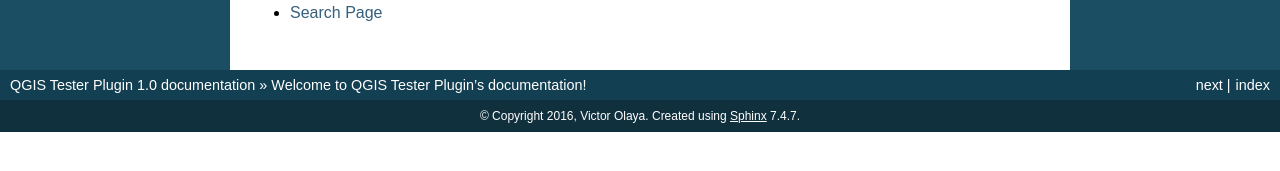
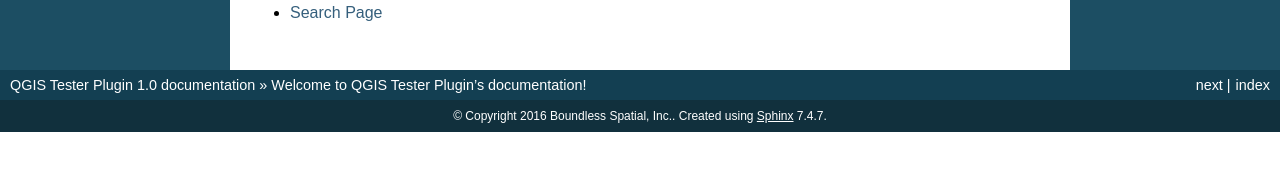
Before and after one commit to planetfederal/qgis-tester-plugin, a Sphinx documentation site: the page built from docs/source/index.rst, in a window 1280 px wide. Shown: the part 391-562 px from the top of the page. Built offline with Sphinx 7.4.7, drawn with Linux system fonts in a browser that asks for light colours.

Commit message:
Changes copyright message in docs

```diff
--- a/docs/source/conf.py
+++ b/docs/source/conf.py
@@ -44,7 +44,7 @@ master_doc = 'index'
 
 # General information about the project.
 project = u'QGIS Tester Plugin'
-copyright = u'2016, Victor Olaya'
+copyright = u'2016 Boundless Spatial, Inc.'
 
 # The version info for the project you're documenting, acts as replacement for
 # |version| and |release|, also used in various other places throughout the
```
